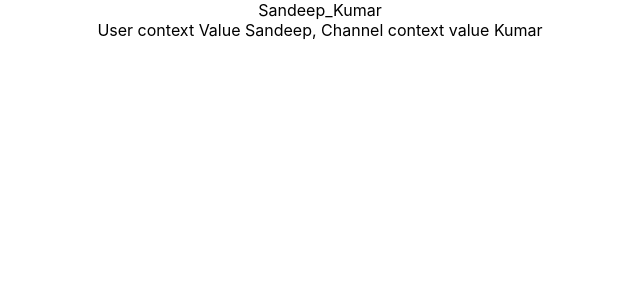
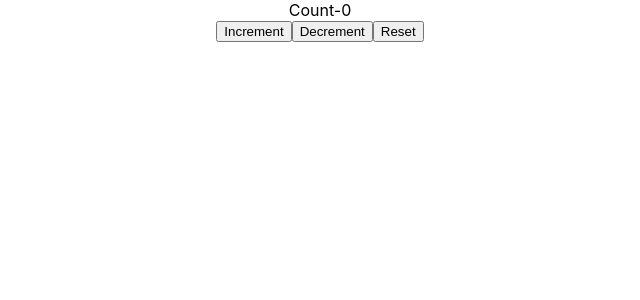
Before and after one commit to SandeepKumar377/ReactJs-Hooks-Tut, a React (Create React App) app: page / in a window 1280 px wide. Shown: the top 300 px of the page, without its empty margins (320-960 px from the left). Built offline with nearby package versions, Linux system fonts and the light colour scheme.

Commit message:
useReducer_(simple_state_&_action)

```diff
--- a/src/App.js
+++ b/src/App.js
@@ -1,6 +1,7 @@
 import React from 'react';
 import './App.css';
-import ComponentC from './components/ComponentC';
+import ReducerCounterOne from './components/ReducerCounterOne';
+// import ComponentC from './components/ComponentC';
 // import DataFetching from './components/DataFetching';
 // import IntervalClassCounter from './components/IntervalClassCounter';
 // import IntervalHookCounter from './components/IntervalHookCounter';
@@ -16,16 +17,17 @@
 // import FunctionCounter from './components/FunctionCounter';
 // import FunctionCounterTwo from './components/FunctionCounterTwo';
 
-export const UserContext = React.createContext()
-export const ChannelContext = React.createContext()
+// export const UserContext = React.createContext()
+// export const ChannelContext = React.createContext()
 function App() {
   return (
     <div className="App">
-      <UserContext.Provider value={'Sandeep'}>
+      <ReducerCounterOne/>
+      {/* <UserContext.Provider value={'Sandeep'}>
         <ChannelContext.Provider value={'Kumar'}>
           <ComponentC />
         </ChannelContext.Provider>
-      </UserContext.Provider>
+      </UserContext.Provider> */}
 
       {/* <DataFetching /> */}
       {/* <IntervalClassCounter/>
--- /dev/null
+++ b/src/components/ReducerCounterOne.js
@@ -0,0 +1,30 @@
+import React, { useReducer } from 'react'
+
+const initialState = 0
+const reducer = (state, action) => {
+    switch (action) {
+        case 'increment':
+            return state + 1
+        case 'decrement':
+            return state - 1
+        case 'reset':
+            return initialState
+        default:
+            return state
+    }
+}
+
+
+function ReducerCounterOne() {
+    const [count, dispatch] = useReducer(reducer, initialState)
+    return (
+        <div>
+            <div>Count-{count}</div>
+            <button onClick={() => dispatch('increment')}>Increment</button>
+            <button onClick={() => dispatch('decrement')} >Decrement</button>
+            <button onClick={() => dispatch('reset')} >Reset</button>
+        </div>
+    )
+}
+
+export default ReducerCounterOne
```
